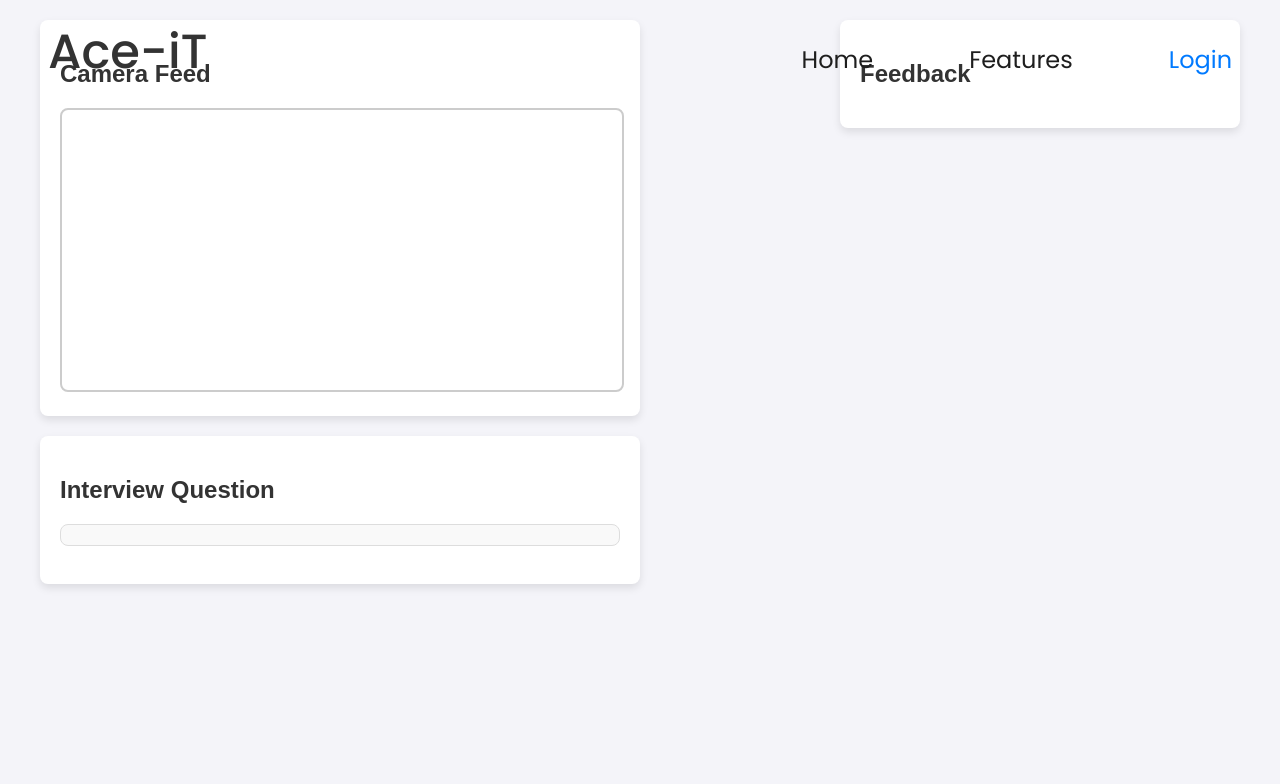
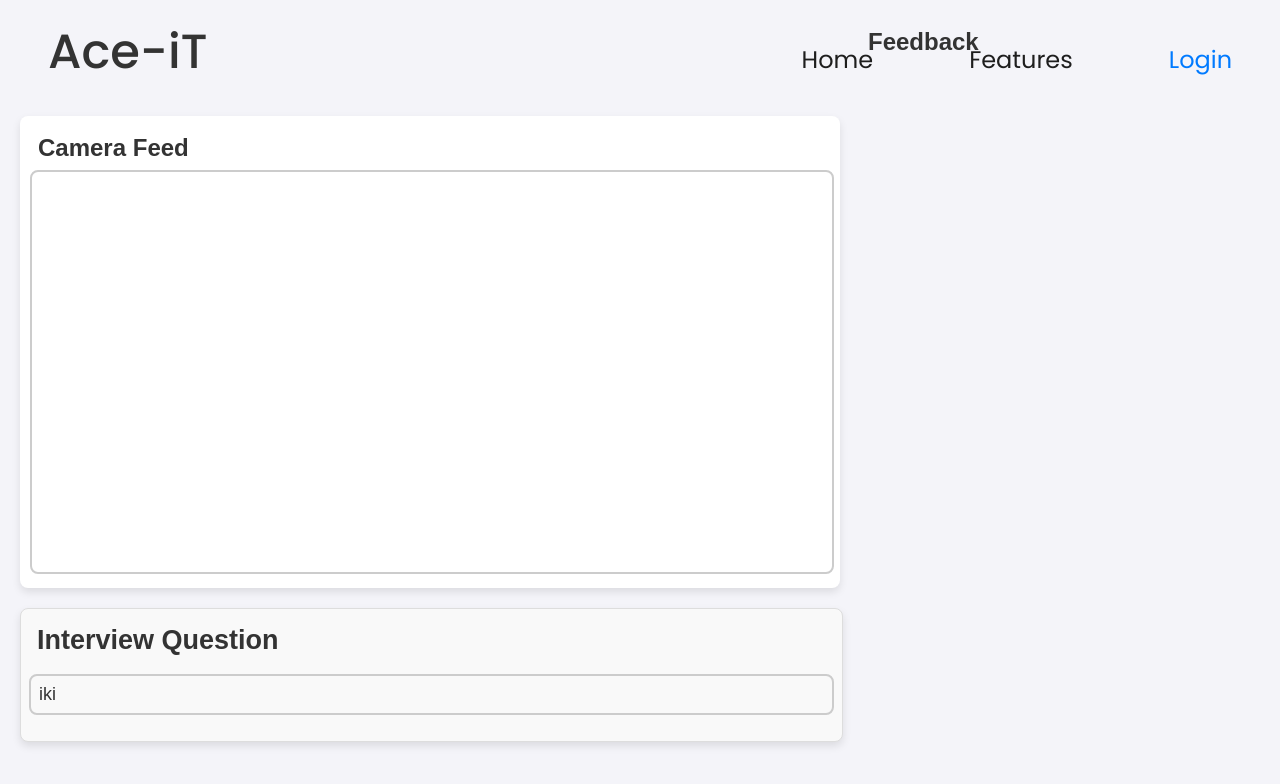
Before and after one commit to john-v-benny/AceIt, a React (Create React App) app in the folder frontend/aceit/: page /InterviewPage in a window 1280 px wide. Shown: the top 784 px of the page. Built offline with nearby package versions, Linux system fonts and the light colour scheme; no server answers.

Commit message:
Updated interview page

```diff
--- a/frontend/aceit/src/pages/InterviewPage/InterviewPage.css
+++ b/frontend/aceit/src/pages/InterviewPage/InterviewPage.css
@@ -12,7 +12,7 @@ body {
     flex-wrap: wrap;
     justify-content: space-between;
     padding: 20px;
-    max-width: 1200px;
+    height: 100vh;
     margin: 0 auto;
     gap: 20px; /* Adds space between sections */
   }
@@ -33,10 +33,24 @@ body {
   }
 
   /* Section styling */
-  .section {
+  .section-1 {
     background-color: #fff;
-    padding: 20px;
+    padding: 10px;
+    margin-top: 6rem;
     border-radius: 8px;
+    height: fit-content;
+    width: 50rem;
+    box-shadow: 0 4px 8px rgba(0, 0, 0, 0.1);
+  }
+
+  .section-2 {
+    font-size: 18px;
+    color: #333;
+    background-color: #f9f9f9;
+    padding: 0.5rem;
+    border-radius: 8px;
+    border: 1px solid #ddd;
+    width: 50.3rem;
     box-shadow: 0 4px 8px rgba(0, 0, 0, 0.1);
   }
 
@@ -49,12 +63,13 @@ body {
 
   /* Question display styling */
   .question {
-    font-size: 18px;
-    color: #333;
-    background-color: #f9f9f9;
-    padding: 10px;
+    border: 2px solid #ccc;
     border-radius: 8px;
-    border: 1px solid #ddd;
+    padding: 0.5rem;
+  }
+
+  h2 {
+    margin: 0.5rem;
   }
 
   /* Feedback list styling */
--- a/frontend/aceit/src/pages/InterviewPage/InterviewPage.js
+++ b/frontend/aceit/src/pages/InterviewPage/InterviewPage.js
@@ -84,7 +84,7 @@ const InterviewPage = () => {
       // Camera Feed Section
       React.createElement(
         "div",
-        { className: "section" },
+        { className: "section-1" },
         React.createElement("h2", null, "Camera Feed"),
         React.createElement("video", {
           ref: videoRef,
@@ -96,9 +96,9 @@ const InterviewPage = () => {
       // Question Display Section
       React.createElement(
         "div",
-        { className: "section" },
+        { className: "section-2" },
         React.createElement("h2", null, "Interview Question"),
-        React.createElement("p", { className: "question" }, question)
+        React.createElement("p", { className: "question" }, "iki")
       )
     ),
     // Right Section (Feedback)
```
